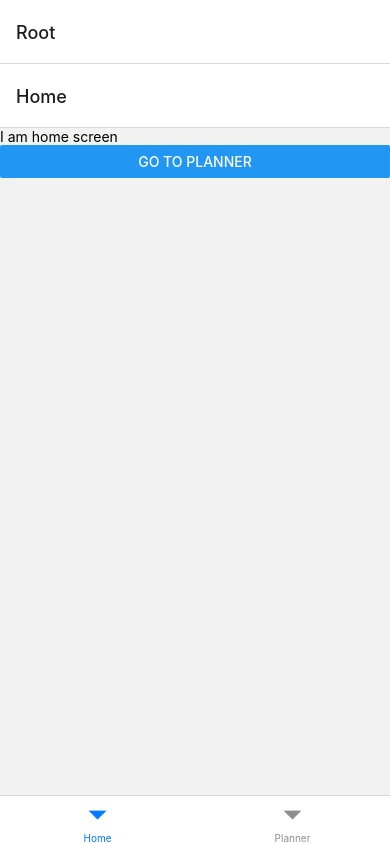
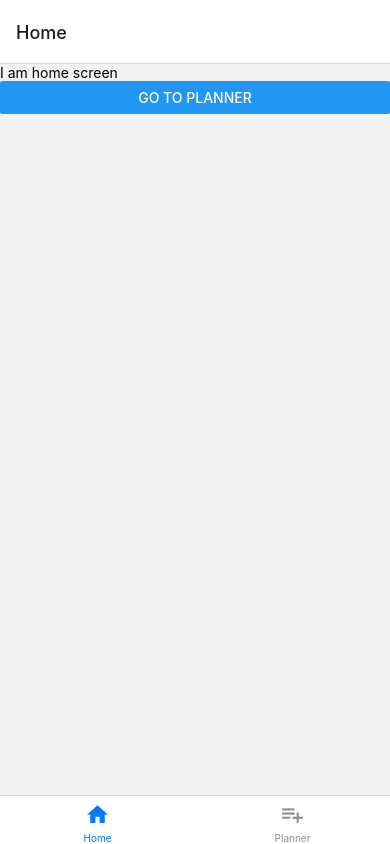
Before and after one commit to Aidnac/WorkoutApp, a React Native app: screen / in a window 390 px wide. Built offline with nearby package versions, Linux system fonts and the light colour scheme.

Commit message:
Add icon

```diff
--- a/package.json
+++ b/package.json
@@ -16,7 +16,8 @@
     "react": "18.2.0",
     "react-native": "0.72.6",
     "react-native-safe-area-context": "^4.7.4",
-    "react-native-screens": "^3.27.0"
+    "react-native-screens": "^3.27.0",
+    "react-native-vector-icons": "^10.0.1"
   },
   "devDependencies": {
     "@babel/core": "^7.20.0",
@@ -26,6 +27,7 @@
     "@react-native/metro-config": "^0.72.11",
     "@tsconfig/react-native": "^3.0.0",
     "@types/react": "^18.0.24",
+    "@types/react-native-vector-icons": "^6.4.16",
     "@types/react-test-renderer": "^18.0.0",
     "babel-jest": "^29.2.1",
     "eslint": "^8.19.0",
--- a/src/navigation/index.tsx
+++ b/src/navigation/index.tsx
@@ -4,6 +4,8 @@
 import {HomeScreen} from '../screens/HomeScreen';
 import {PlannerScreen} from '../screens/PlannerScreen';
 import {createBottomTabNavigator} from '@react-navigation/bottom-tabs';
+import {Text} from 'react-native';
+import MaterialCommunityIcons from 'react-native-vector-icons/MaterialCommunityIcons';
 
 export const Navigation = () => {
   return (
@@ -17,7 +19,11 @@
 const RootNavigator = () => {
   return (
     <Stack.Navigator>
-      <Stack.Screen name="Root" component={BottomTabNavigator} />
+      <Stack.Screen
+        name="Root"
+        component={BottomTabNavigator}
+        options={{headerShown: false}}
+      />
     </Stack.Navigator>
   );
 };
@@ -25,9 +31,29 @@
 const BottomTab = createBottomTabNavigator();
 const BottomTabNavigator = () => {
   return (
-    <BottomTab.Navigator>
-      <BottomTab.Screen name="Home" component={HomeScreen} />
-      <BottomTab.Screen name="Planner" component={PlannerScreen} />
+    <BottomTab.Navigator initialRouteName="Home">
+      <BottomTab.Screen
+        name="Home"
+        component={HomeScreen}
+        options={{
+          tabBarIcon: ({color, size}) => (
+            <MaterialCommunityIcons name="home" color={color} size={size} />
+          ),
+        }}
+      />
+      <BottomTab.Screen
+        name="Planner"
+        component={PlannerScreen}
+        options={{
+          tabBarIcon: ({color, size}) => (
+            <MaterialCommunityIcons
+              name="playlist-plus"
+              color={color}
+              size={size}
+            />
+          ),
+        }}
+      />
     </BottomTab.Navigator>
   );
 };
```
Also changed, not shown: 2 other files (tests, documents, lock files or other folders).
